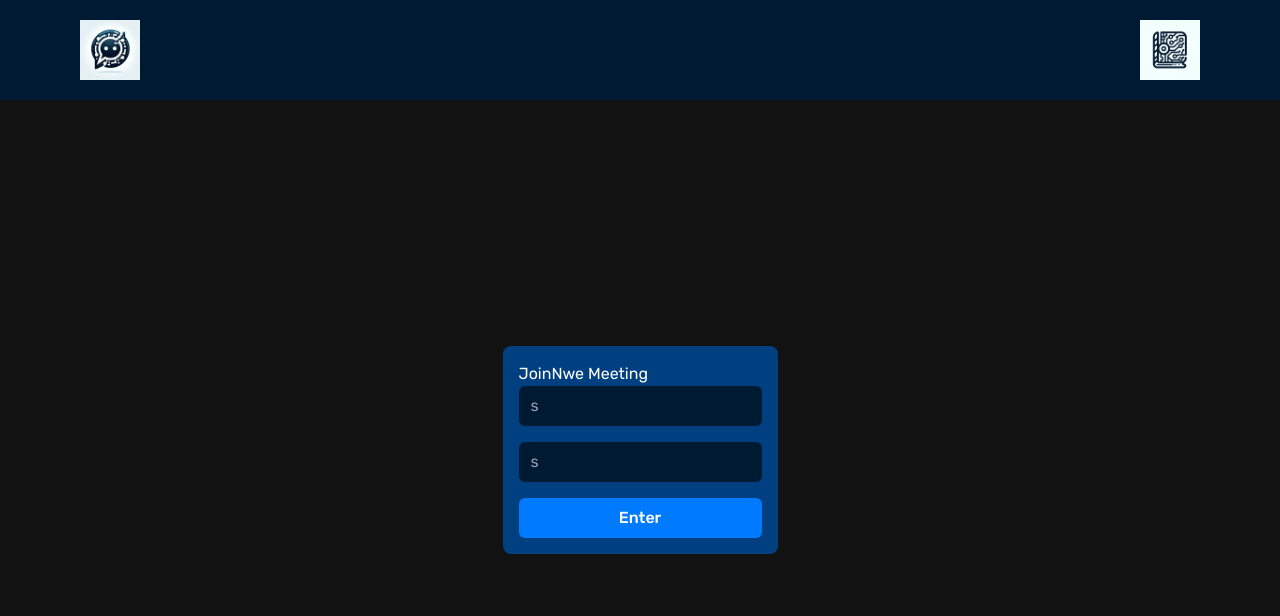
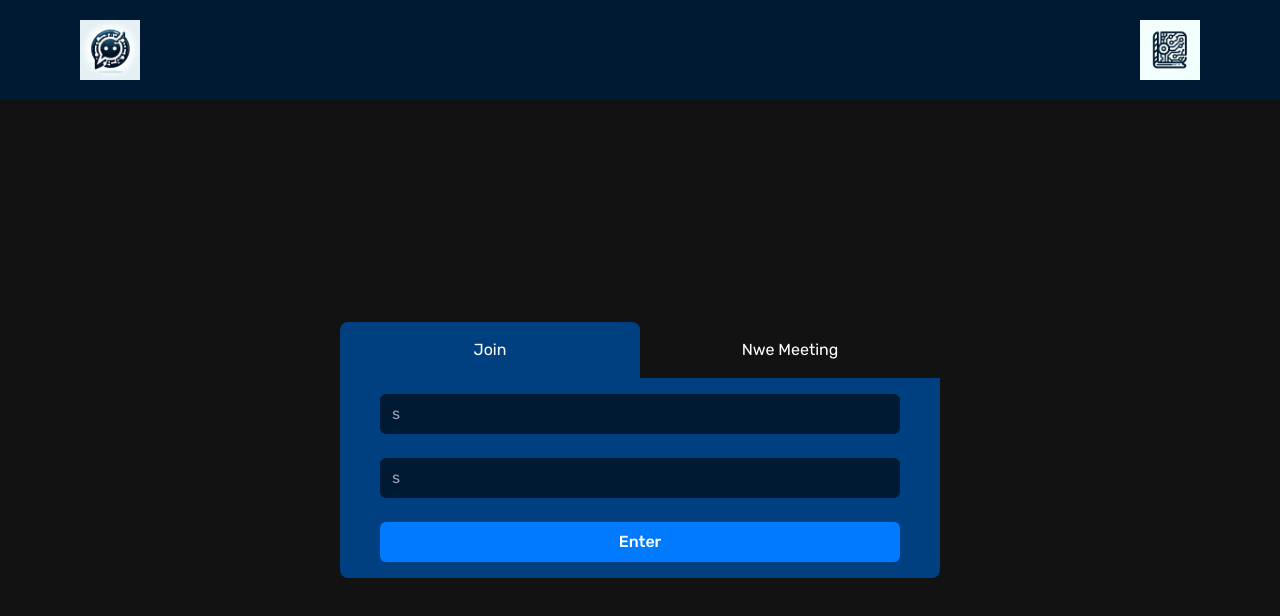
Before and after one commit to DhBarboza/tech-talks, a Next.js app in the folder interface/: page / in a window 1280 px wide. Shown: the top 616 px of the page. Built offline with nearby package versions, Linux system fonts and the light colour scheme.

Commit message:
New: Ajusted in main component

```diff
--- a/interface/src/app/page.tsx
+++ b/interface/src/app/page.tsx
@@ -10,12 +10,14 @@ export default function Home() {
             <Header />
             <div className="flex flex-1 mx-auto  w-full h-full items-center justify-center">
                 <Container>
-                    <div className="max-w-[600px] w-full bg-secondary p-4 rounded-lg">
-                        <div>
-                            <span>Join</span>
-                            <span>Nwe Meeting</span>
+                    <div className="">
+                        <div className="flex items-center text-center">
+                            <span className="bg-secondary w-1/2  p-4 rounded-t-lg">
+                                Join
+                            </span>
+                            <span className="w-1/2">Nwe Meeting</span>
                         </div>
-                        <div className="space-y-4">
+                        <div className="min-w-[600px] w-full bg-secondary py-4 rounded-b-lg space-y-6 px-10">
                             <Input type="text" placeholder="s" />
                             <Input type="text" placeholder="s" />
                             <Button title="Enter" type="submit"></Button>
```
